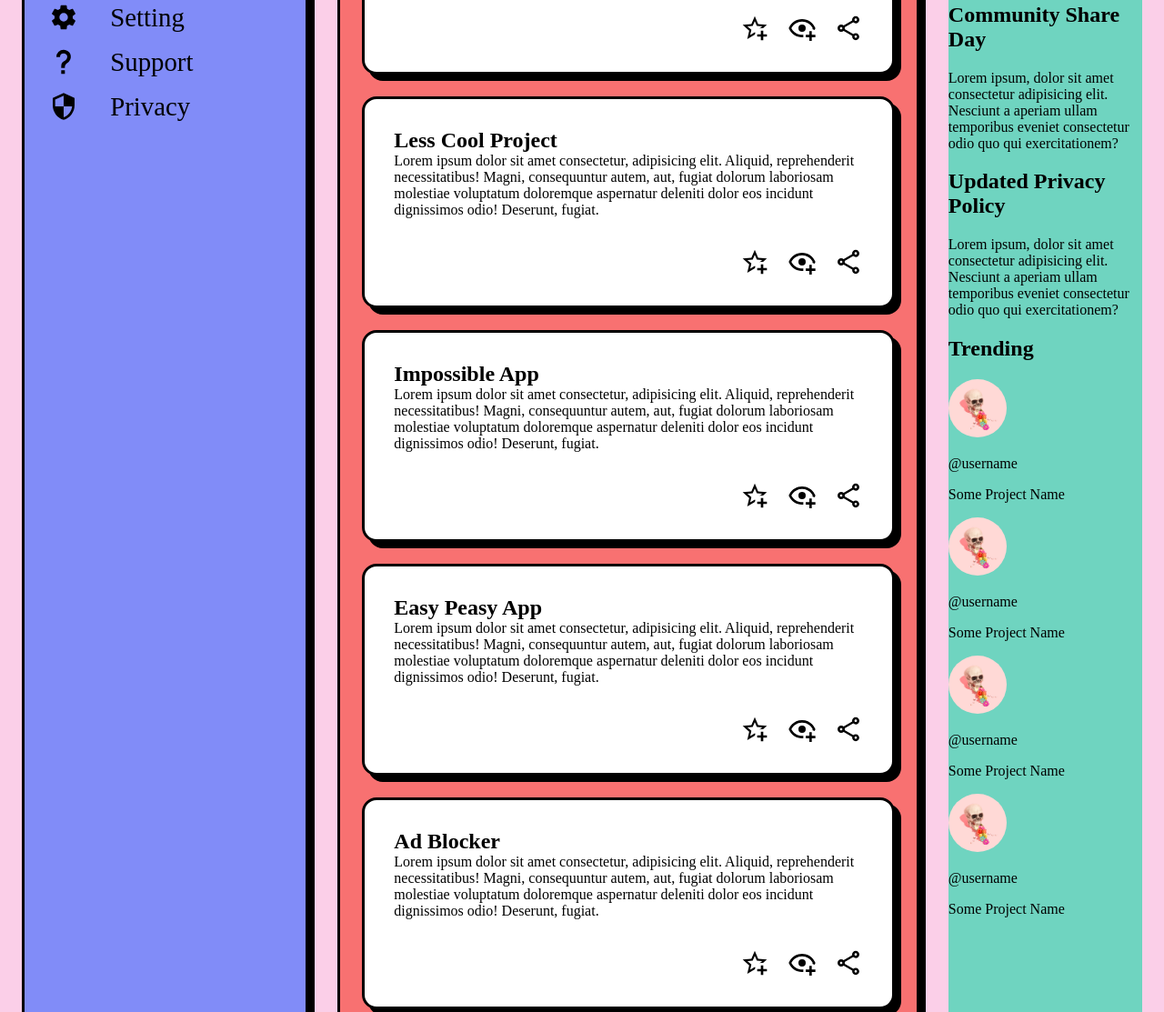
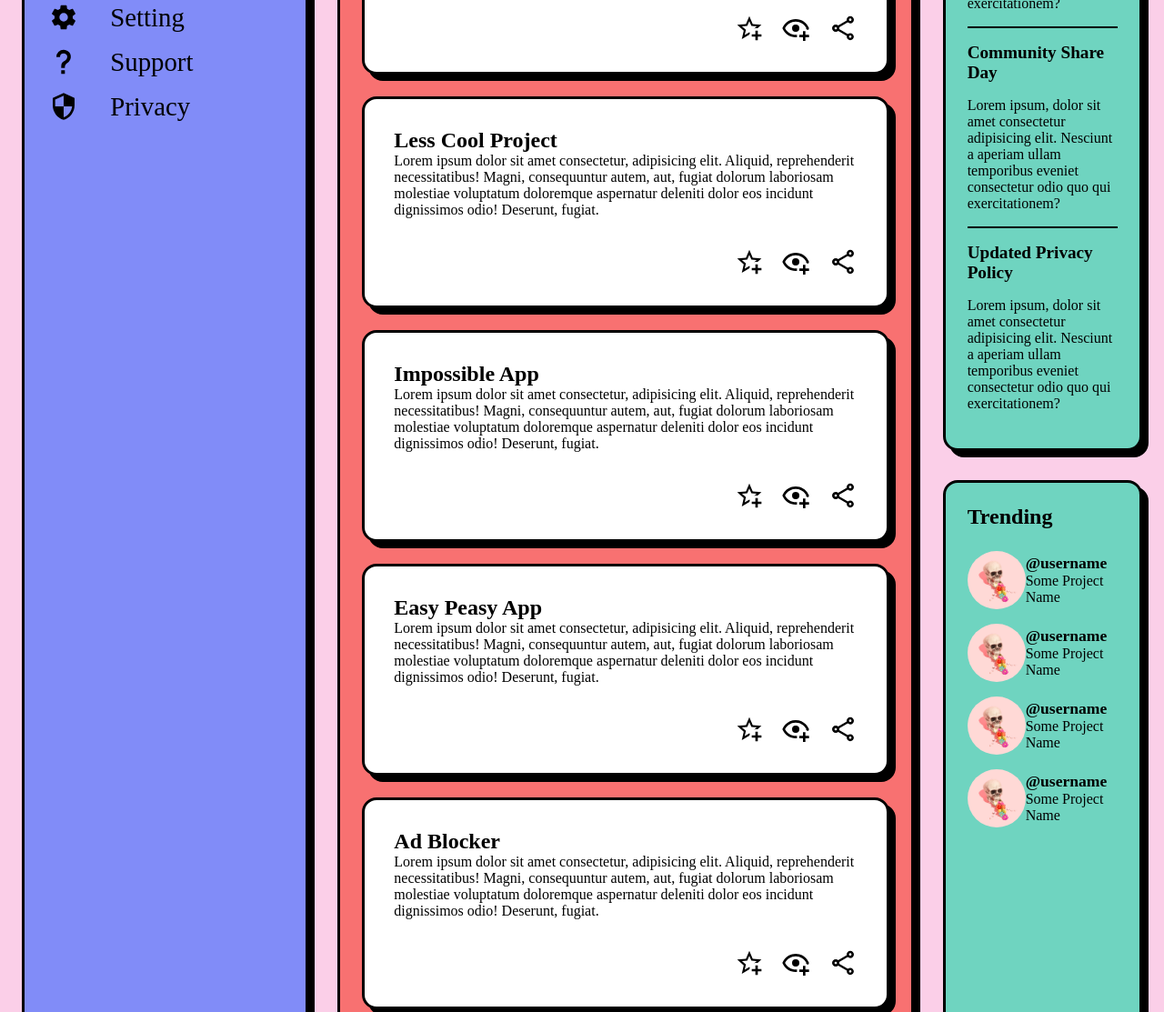
Before and after one commit to nickfrn/admin-dashboard, a plain HTML site: page index.html in a window 1280 px wide. Shown: the part 475-1588 px from the top of the page at 91% size. Drawn offline with Linux system fonts and the light colour scheme; a web font is replaced by a local one.

Commit message:
Style side content

```diff
--- a/style.css
+++ b/style.css
@@ -232,5 +232,64 @@ html, body {
 .side-content {
     grid-column: 3 / 4;
     grid-row: 2 / 3;
+    display: flex;
+    flex-direction: column;
+    gap: 2rem;
+}
+
+.ann-container {
     background-color: var(--green);
+    border: var(--border-style);
+    border-radius: var(--round-corners);
+    filter: var(--shadow);
+    padding: 1.5rem;
 }
+
+.ann-container > * {
+    margin: 0;
+}
+
+.announcement:nth-child(2) {
+    border-top: 2px solid var(--black);
+    border-bottom: 2px solid var(--black);
+}
+
+.ann-title {
+    font-size: 1.2rem;
+}
+
+.trending {
+    background-color: var(--green);
+    border: var(--border-style);
+    border-radius: var(--round-corners);
+    filter: var(--shadow);
+    display: flex;
+    flex-direction: column;
+    padding: 1.5rem;
+    gap: 1.5rem;
+    flex-grow: 1;
+}
+
+.trending > * {
+    margin: 0;
+}
+
+.users {
+    display: flex;
+    flex-direction: column;
+    gap: 1rem;
+}
+
+.user {
+    display: flex;
+    align-items: center;
+}
+
+.user-info > * {
+    margin: 0;
+}
+
+.user-info > p:first-child {
+    font-weight: 600;
+    font-size: 1.1rem;
+}
```
